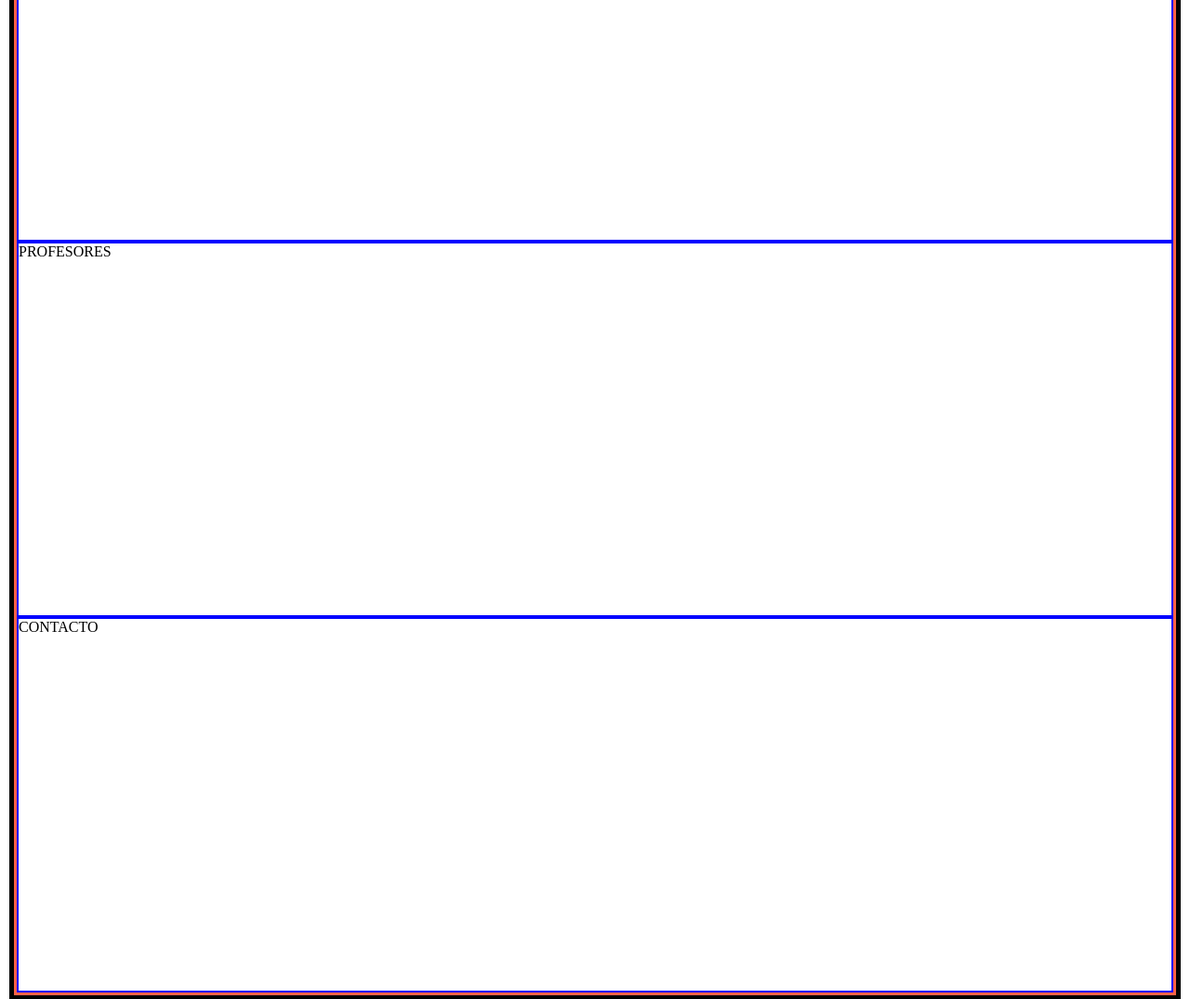
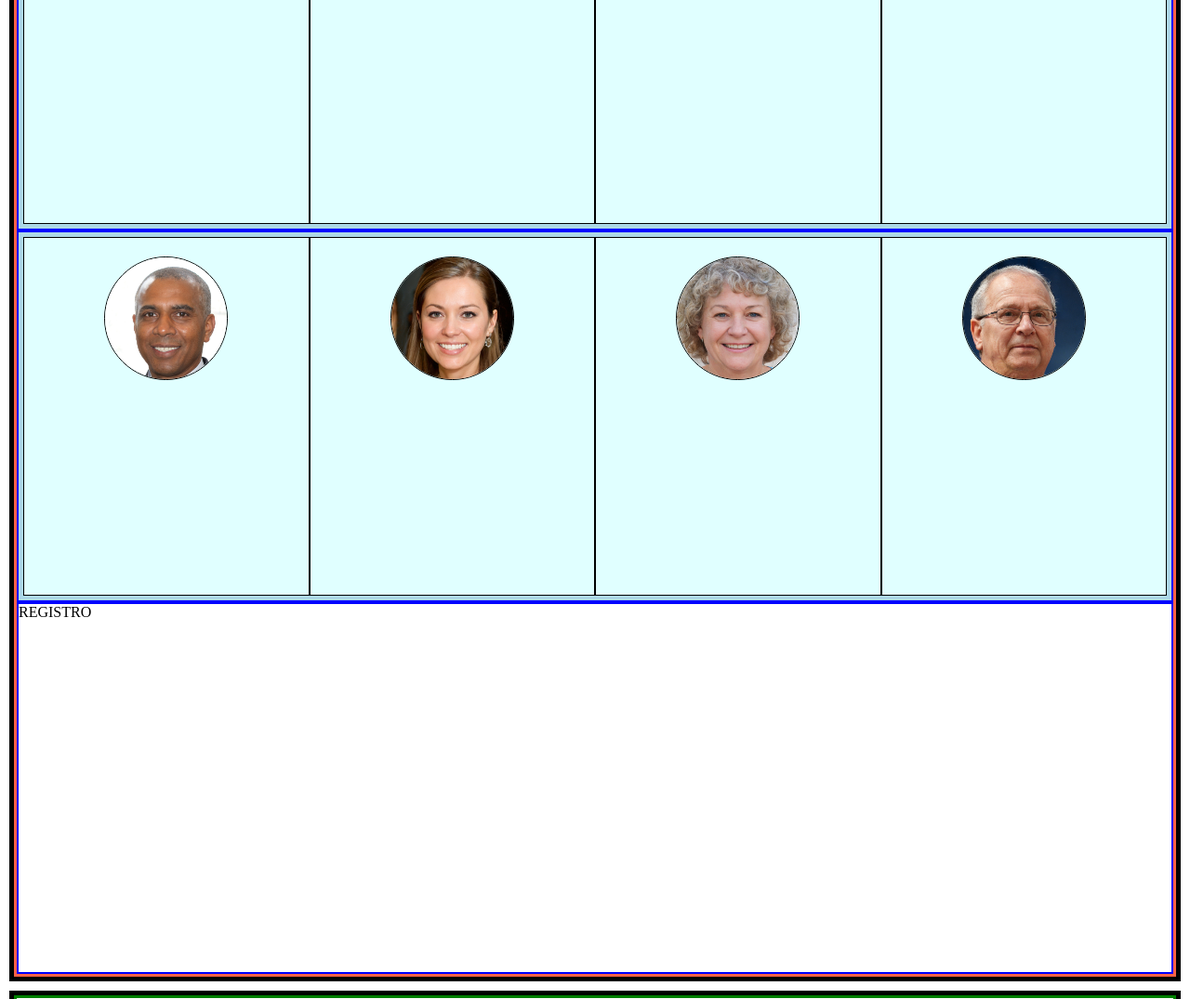
Before and after one commit to valeriameneses013/TPO-Desarrollo-Web-Cordobesas-Python, a plain HTML site: page Proyecto TPO Desarrollo Web/index.html in a window 1280 px wide. Shown: the part 1050-2125 px from the top of the page at 93% size. Drawn offline with Linux system fonts and the light colour scheme.

Commit message:
hice un par de cambios

```diff
--- a/Proyecto TPO Desarrollo Web/estilos.css
+++ b/Proyecto TPO Desarrollo Web/estilos.css
@@ -1,6 +1,7 @@
 *{
     margin: 0;
     padding: 0;
+    box-sizing: border-box;
 }
 .centered{
     display: flex;
@@ -63,3 +64,39 @@ height: 50vh;
 .containerfooter section nav a{
     padding: 10px;
 }
+
+
+/*agrego lo siguiente:*/
+.fijo {
+    position: fixed;
+    bottom: 25px;
+    right: 25px;
+}
+
+header{
+    position: sticky;
+    top: 20px;
+}
+
+.grid-container{
+    display: grid;
+    grid-template-columns: repeat(auto-fit, minmax(100px, 3fr));
+    background-color: lightblue;
+    padding: 5px;
+
+
+}
+
+.grid-item{
+    background-color: lightcyan;
+    display:inline-block;
+    padding: 20px;
+    text-align: center;
+    border: 1px solid black;
+}
+
+div img{
+    width: 50%;
+    border: 1px solid black;
+    border-radius: 100%;
+}
--- a/Proyecto TPO Desarrollo Web/index.html
+++ b/Proyecto TPO Desarrollo Web/index.html
@@ -15,16 +15,16 @@
           <nav>
             <ul>
               <li>
-                <a href="#">INICIO</a> <!--Aqui tambien le puedo poner a cada "a" la clase centered-->
+                <a href="#Inicio">INICIO</a> <!--Aqui tambien le puedo poner a cada "a" la clase centered-->
               </li>
               <li>
-                <a href="#">MATERIAS</a>
+                <a href="#Materias">MATERIAS</a>
               </li>
               <li>
-                <a href="#">CONTACTO</a>
+                <a href="#Profesores">PROFESORES</a>
               </li>
               <li>
-                <a href="#">REGISTRO</a>
+                <a href="#Registro">REGISTRO</a>
               </li>
             </ul>
           </nav>
@@ -34,16 +34,53 @@
     </header>
     <main>
       <div class="containermain">
-        <section>TEXTO MOTIVADOR CON IMAGEN</section>
+        <section id="Inicio">TEXTO MOTIVADOR CON IMAGEN</section>
         <section>CARUSEL CON REFERENCIAS DE ALUMNOS</section>
-        <section>MATERIAS</section>
-        <section>PROFESORES</section>
-        <section>CONTACTO</section>
+        <section id="Materias"  class="grid-container">
+          <div class="grid-item">MATEMATICA</div>
+          <div class="grid-item">FISICA</div>
+          <div class="grid-item">QUIMICA</div>
+          <div class="grid-item">UNIVERSIDAD</div>
+        </section>
+
+
+
+
+        <section id="Profesores" class="grid-container">
+
+          <div class="grid-item " >
+            <img src="./Imagenes/Profe1.jfif" alt="Profesor1">
+          </div>
+
+          <div class="grid-item ">
+            <img src="./Imagenes/Profe2.jfif" alt="Profesor2">
+          </div>
+
+          <div class="grid-item ">
+            <img src="./Imagenes/Profe3.jfif" alt="Profesor3">
+          </div>
+
+          <div class="grid-item ">
+            <img src="./Imagenes/Profe5.jfif" alt="Profesor5">
+          </div>
+
+        </section>
+        <section id="Registro"> REGISTRO
+        </section>
+
+
+
+
+
+
+
       </div>
     </main>
     <footer>
       <div class="containerfooter">
-        <section>INFO</section>
+        <section>
+          <a href="#">INFO</a>
+        </section>
         <section>
           <nav class="centered">
             <a target="_blank" href="https://facebook.com"
@@ -52,7 +89,7 @@
             <a target="_blank" href="https://instagram.com"
               ><img width="30px" src="./imagenes/instagram.png" alt="instagram"
             /></a>
-            <a target="_blank" href="https://whatsapp.com"
+            <a class="fijo" target="_blank" href="https://whatsapp.com"
               ><img width="30px" src="./imagenes/whatsapp.png" alt="whatsapp"
             /></a>
             <a target="_blank" href="https://twitter.com"
@@ -60,7 +97,9 @@
             /></a>
           </nav>
         </section>
-        <section>POLITICAS</section>
+        <section>
+          <a href="#"> POLITICAS</a>
+        </section>
       </div>
     </footer>
   </body>
```
Also changed, not shown: Proyecto TPO Desarrollo Web/Imagenes/Profe1.jfif (added), Proyecto TPO Desarrollo Web/Imagenes/Profe2.jfif (added), Proyecto TPO Desarrollo Web/Imagenes/Profe3.jfif (added), Proyecto TPO Desarrollo Web/Imagenes/Profe5.jfif (added), Proyecto TPO Desarrollo Web/integrantes.txt (deleted).
